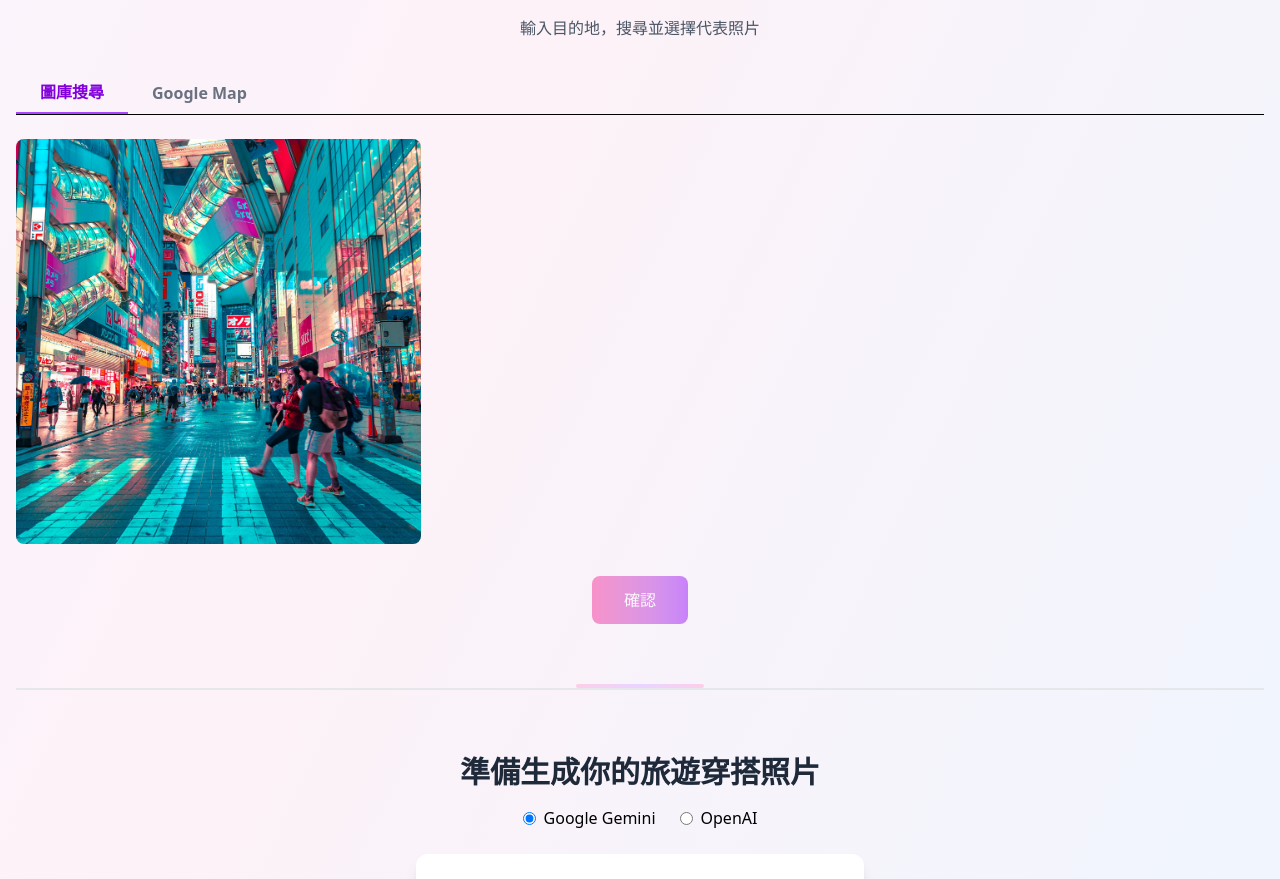
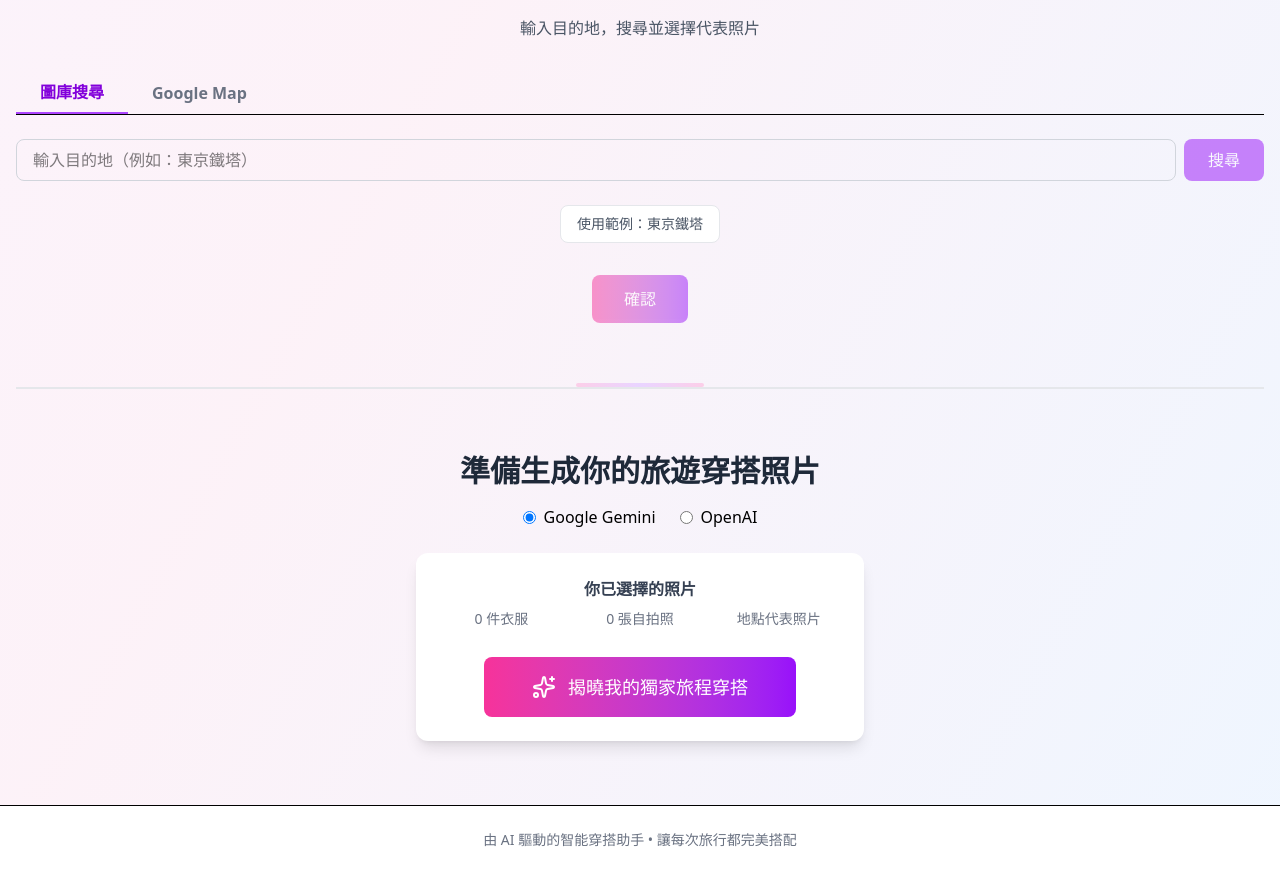
Before and after one commit to Youngger9765/AI-Outfit, a Next.js app: page / in a window 1280 px wide. Shown: the part 1460-2339 px from the top of the page. Built offline with nearby package versions, Linux system fonts and the light colour scheme.

Commit message:
chore: 移除未用 import/變數，修正型別，確保 linter/type 檢查通過

```diff
--- a/src/app/TravelOutfitCore.tsx
+++ b/src/app/TravelOutfitCore.tsx
@@ -6,8 +6,8 @@ import SelfieUpload from '@/components/travel-outfit/SelfieUpload';
 import GeneratePrepare from '@/components/travel-outfit/GeneratePrepare';
 import GenerateResult from '@/components/travel-outfit/GenerateResult';
 import GoogleMapSearch from '@/components/travel-outfit/GoogleMapSearch';
-import LocationPhotoSelector from '@/components/travel-outfit/LocationPhotoSelector';
 import StepNavigator from '@/components/travel-outfit/StepNavigator';
+import PexelsSearch from '@/components/travel-outfit/PexelsSearch';
 
 type UploadedCloth = {
   id: number;
@@ -66,11 +66,6 @@ const TravelOutfitCore = () => {
   const [googleMarkerPos, setGoogleMarkerPos] = useState({ lat: 35.6895, lng: 139.6917 });
   const [googleMapZoom, setGoogleMapZoom] = useState(14);
   const [googleModalPhoto, setGoogleModalPhoto] = useState<string | null>(null);
-
-  // 新增本地範例地點照片
-  const localTokyoPhotos = [
-    { url: '/tokyo.jpeg', alt: '東京範例', id: 'tokyo' }
-  ];
 
   // Add currentStep state
   const [currentStep, setCurrentStep] = useState(1);
@@ -239,6 +234,8 @@ const TravelOutfitCore = () => {
     });
   };
 
+  const [pexelsResult, setPexelsResult] = useState<{ photos: { src: { original: string; medium: string }; alt?: string; id?: string | number }[] } | null>(null);
+
   return (
     <div className="min-h-screen bg-gradient-to-br from-purple-50 via-pink-50 to-blue-50">
       {/* Header */}
@@ -391,19 +388,12 @@ const TravelOutfitCore = () => {
               </button>
             </div>
             {destinationTab === 'pexels' && (
-              <LocationPhotoSelector
-                photos={localTokyoPhotos}
+              <PexelsSearch
+                result={pexelsResult}
+                setResult={setPexelsResult}
                 selectedPhoto={selectedPhoto}
-                onSelect={(url) => {
-                  setSelectedPhoto(url);
-                  setSelectedDestination({
-                    name: '東京範例',
-                    address: '',
-                    image: url,
-                    mapUrl: '',
-                  });
-                }}
-                className="grid-cols-3"
+                setSelectedPhoto={(photo) => setSelectedPhoto(photo ?? '')}
+                setSelectedDestination={(destination) => setSelectedDestination(destination ? { ...destination, mapUrl: destination.mapUrl ?? '' } : null)}
               />
             )}
             {destinationTab === 'google' && (
```
